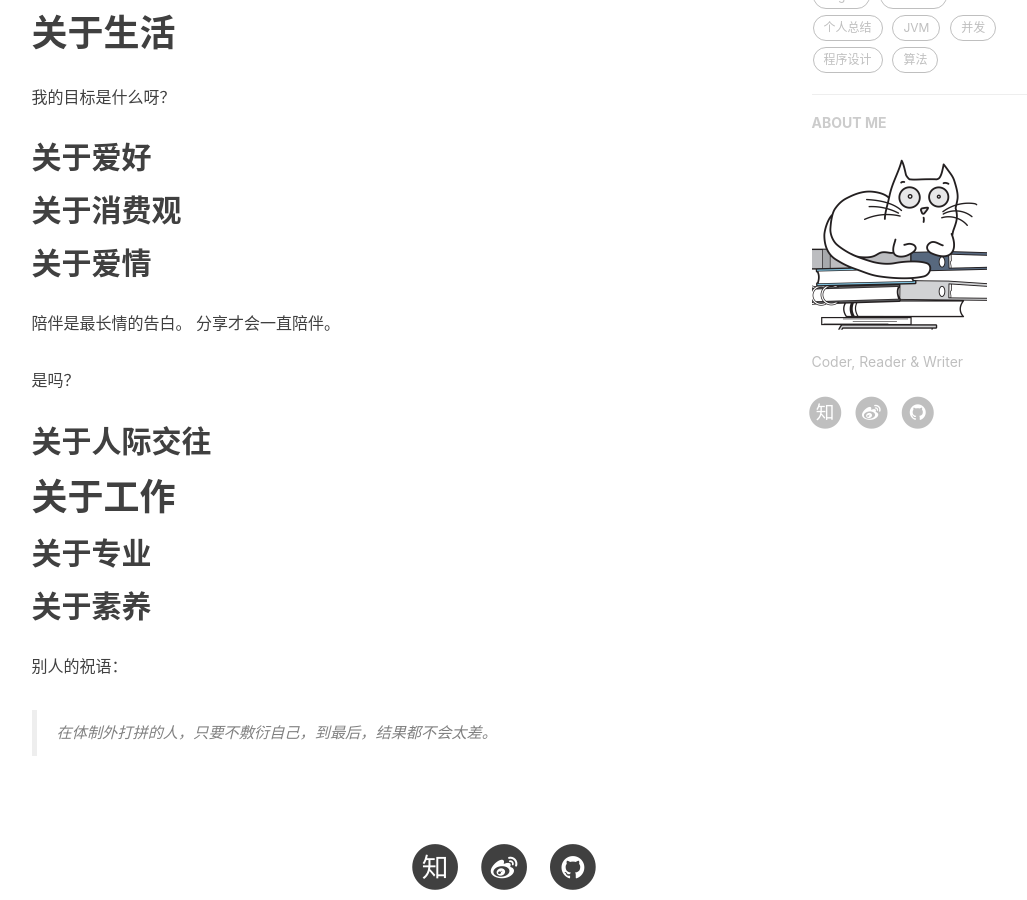
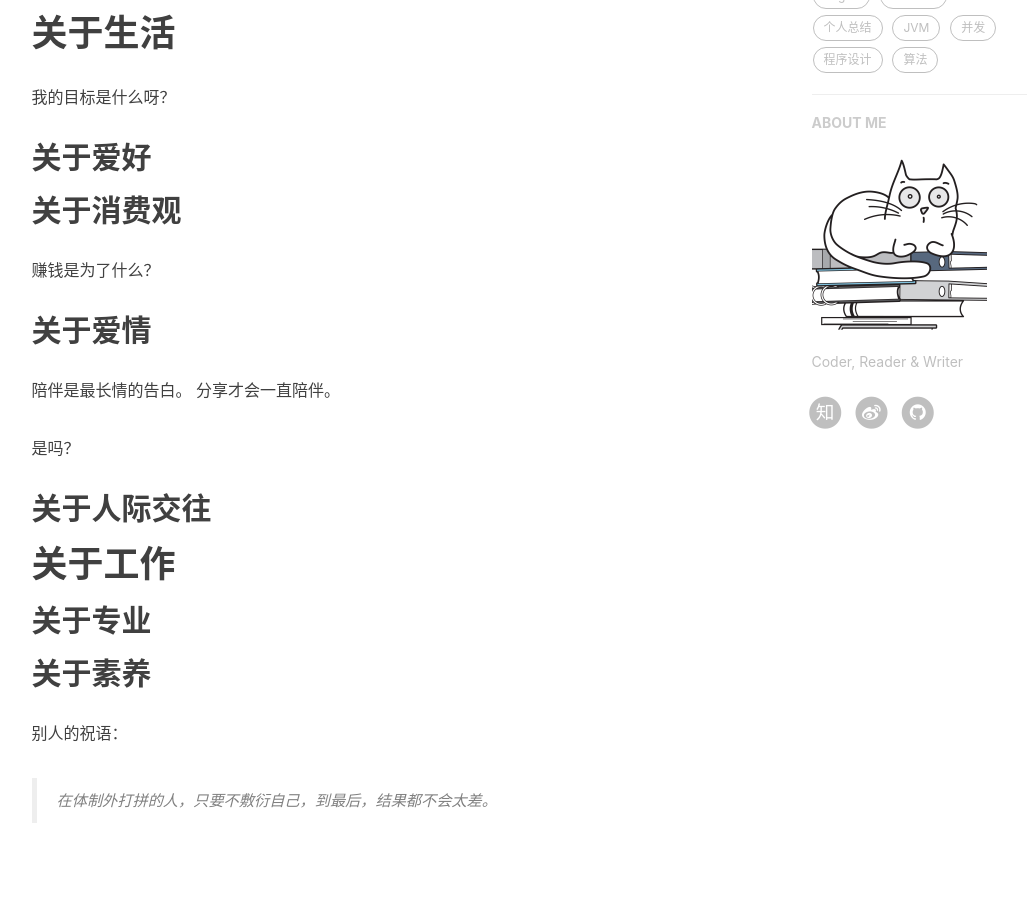
Before and after one commit to fxleyu/fxleyu.github.io, a Jekyll site: the page built from self-portrayal.md, in a window 1280 px wide and 900 px high, scrolled down 548 px. Shown: the whole window, without its empty margins (136-1163 px from the left). Built offline with Jekyll 4.4.1, drawn with Linux system fonts in a browser that asks for light colours; nearby versions of some CDN libraries; comment, search, counter and statistics services are not loaded.

```diff
--- a/self-portrayal.md
+++ b/self-portrayal.md
@@ -11,7 +11,9 @@
 # 关于生活
 我的目标是什么呀？
 ## 关于爱好
+
 ## 关于消费观
+赚钱是为了什么？
 ## 关于爱情
 陪伴是最长情的告白。
 分享才会一直陪伴。
```
